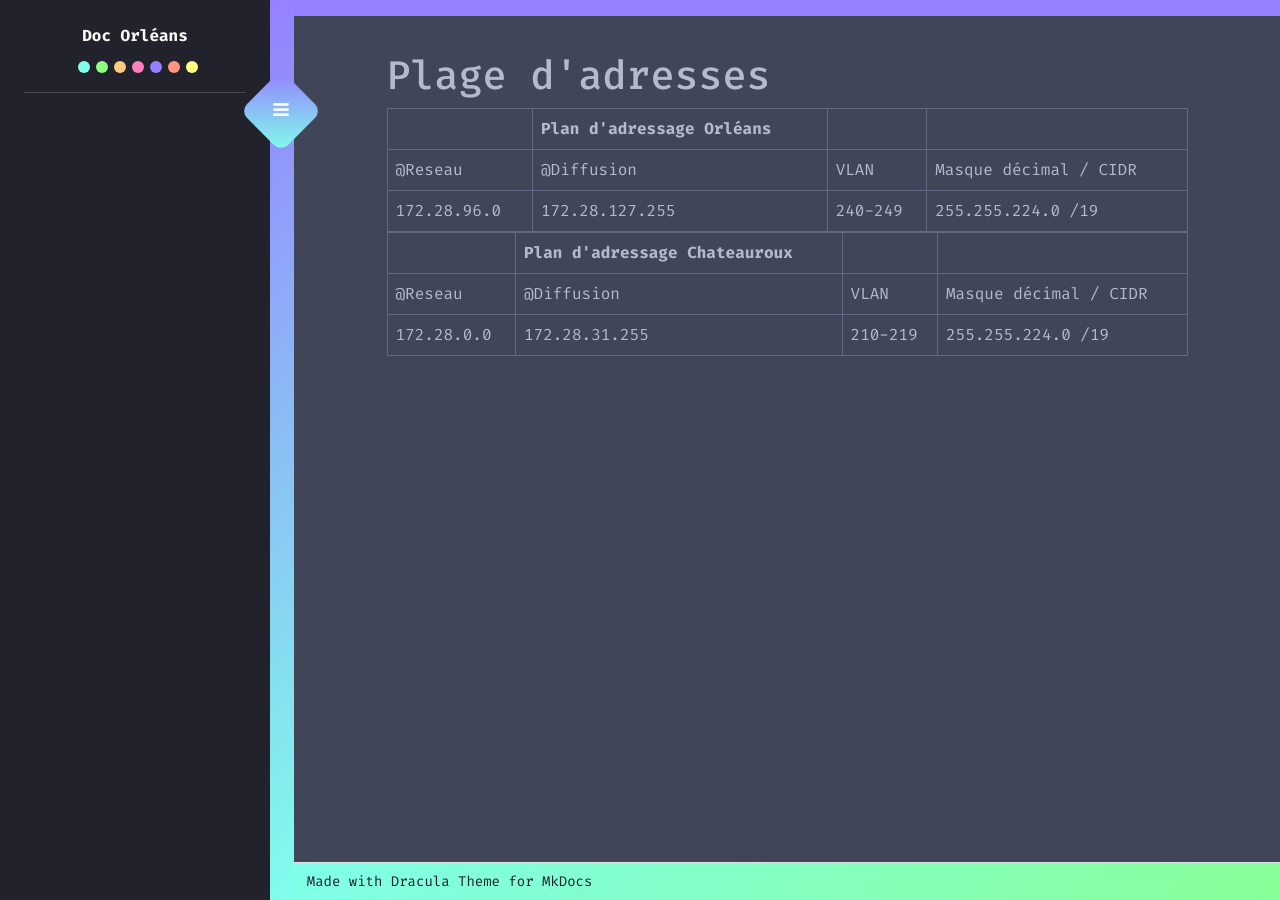
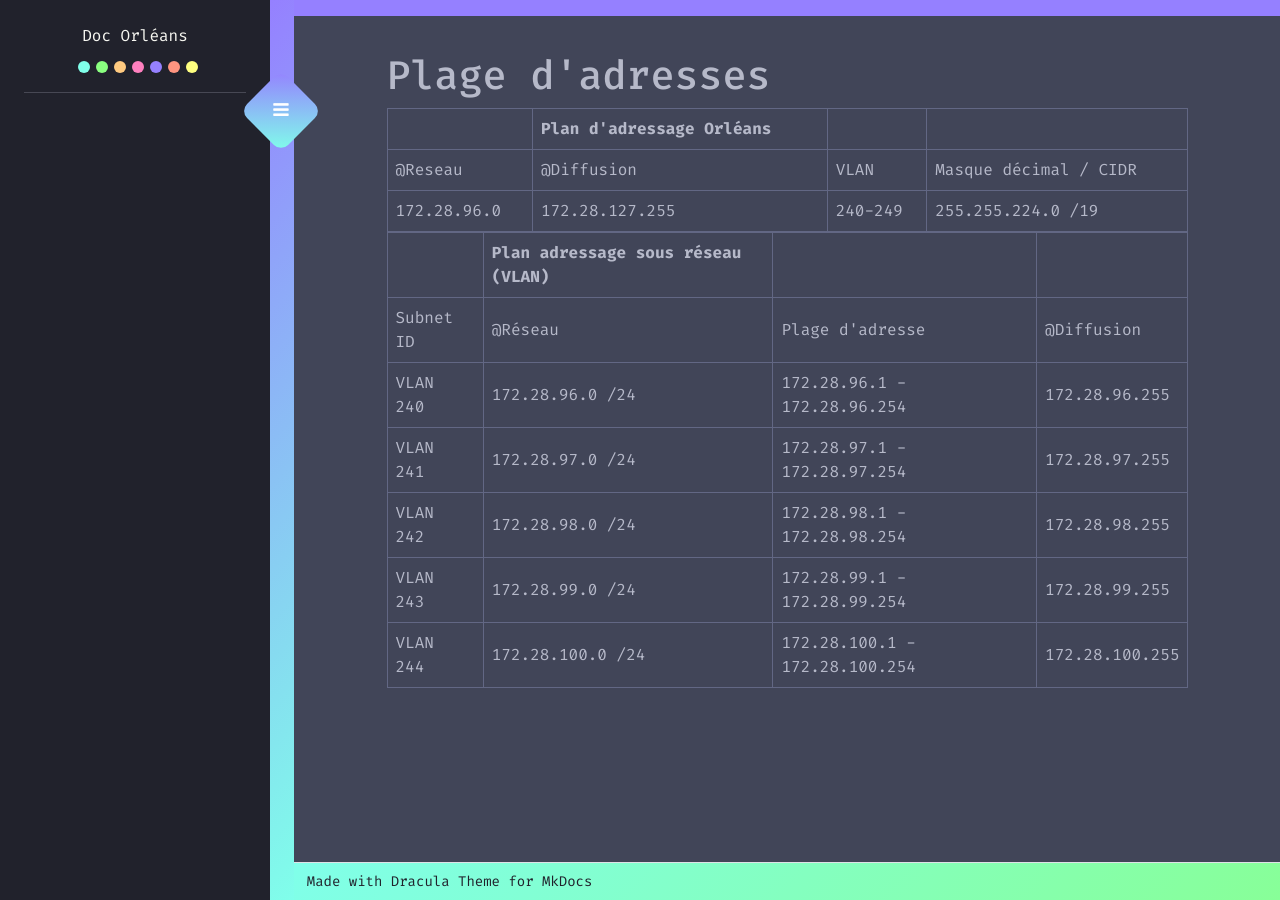
Before and after one commit to eRaETatsuya/OrleansSIO.github.io, an MkDocs documentation site: the page built from docs/index.md, in a window 1280 px wide. Built offline with MkDocs 1.6.1 and Material for MkDocs 9.7.7, drawn with Linux system fonts in a browser that asks for light colours.

Commit message:
Update index.md

```diff
--- a/docs/index.md
+++ b/docs/index.md
@@ -5,49 +5,11 @@
 | @Reseau | @Diffusion | VLAN| Masque décimal  / CIDR |
 |  172.28.96.0  |  172.28.127.255   | 240-249| 255.255.224.0 /19 |
 
-|  | Plan d'adressage Chateauroux| | |
-| ---------------------------------- | ------------- |||
-| @Reseau | @Diffusion | VLAN| Masque décimal  / CIDR |
-| 172.28.0.0    |  172.28.31.255  | 210-219 | 255.255.224.0 /19 |
-
-<!DOCTYPE html>
-<html>
-<head>
-    <meta charset="UTF-8">
-    <title>Convertisseur Décimal vers Binaire</title>
-    <style>
-        body {
-            font-family: Arial, sans-serif;
-        }
-
-        input {
-            padding: 5px;
-            width: 200px;
-            font-size: 16px;
-        }
-
-        button {
-            background-color: #007bff;
-            color: white;
-            border: none;
-            padding: 5px 10px;
-            font-size: 16px;
-            cursor: pointer;
-        }
-
-
-
-        p {
-
-            font-size: 18px;
-        }
-
-        span {
-            font-weight: bold;
-        }
-    </style>
-</head>
-<body>
-
-</body>
-</html>
+|  | Plan adressage sous réseau (VLAN)| ||
+| ---------------------------------- | | | |
+| Subnet ID | @Réseau | Plage d'adresse | @Diffusion|
+| VLAN 240 |172.28.96.0 /24| 172.28.96.1 - 172.28.96.254 | 172.28.96.255|
+|  VLAN 241 | 172.28.97.0 /24| 172.28.97.1 - 172.28.97.254 |172.28.97.255|
+|  VLAN 242 |   172.28.98.0 /24 | 172.28.98.1 - 172.28.98.254 |172.28.98.255|
+|  VLAN 243 |  172.28.99.0 /24 | 172.28.99.1 - 172.28.99.254 | 172.28.99.255 |
+|  VLAN 244 | 172.28.100.0 /24 | 172.28.100.1 - 172.28.100.254 | 172.28.100.255 |
```
